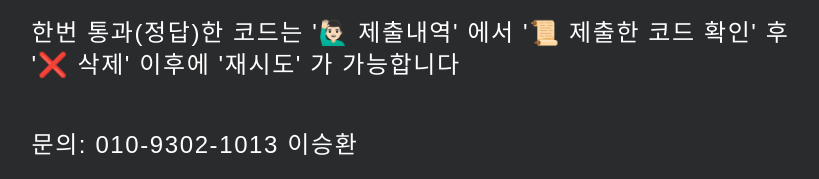
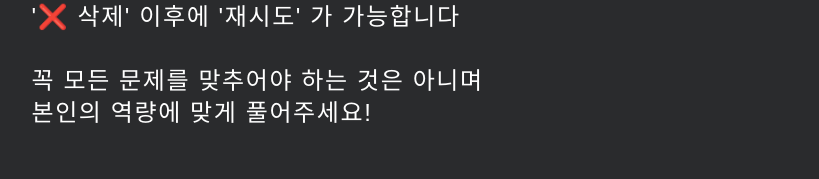
Before and after one commit to sh981013s/mutsa_algo, a React (Create React App) app: page / in a window 1280 px wide. Shown: the part 399-578 px from the top of the page, without its empty margins (129-948 px from the left). Built offline with nearby package versions, Linux system fonts and the light colour scheme; no server answers; a web font is replaced by a local one; what react-alert-template-oldschool-dark would draw is missing.

Commit message:
feat: 문제 test case textarea 로 변경

```diff
--- a/src/pages/Home/Home.js
+++ b/src/pages/Home/Home.js
@@ -66,6 +66,10 @@ const Home = () => {
           후 <br />
           '❌ 삭제' 이후에 '재시도' 가 가능합니다
         </motion.p>
+        <motion.p>
+          꼭 모든 문제를 맞추어야 하는 것은 아니며 <br />
+          본인의 역량에 맞게 풀어주세요!
+        </motion.p>
         <Last>
           문의: 010-9302-1013 이승환 <br />
         </Last>
```
